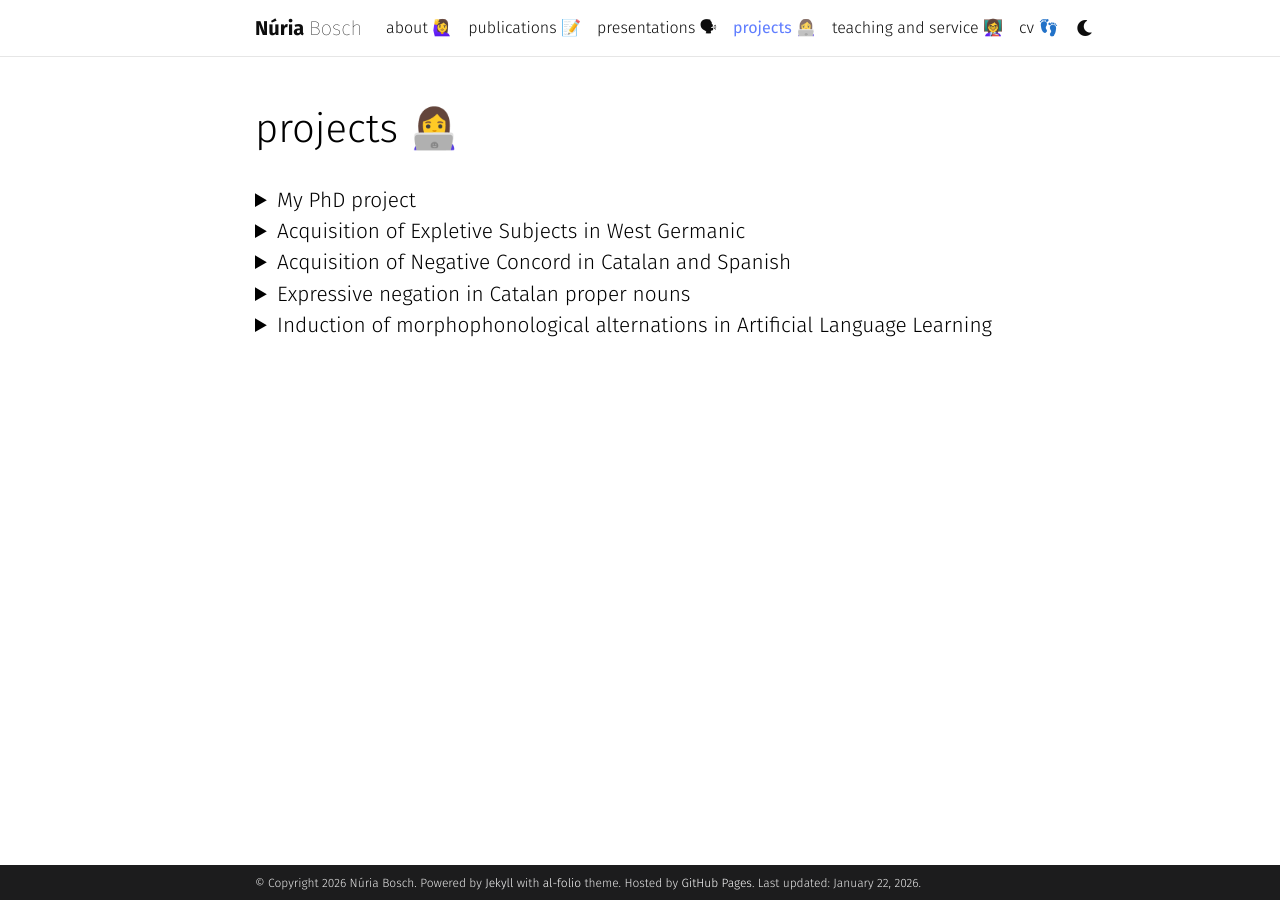
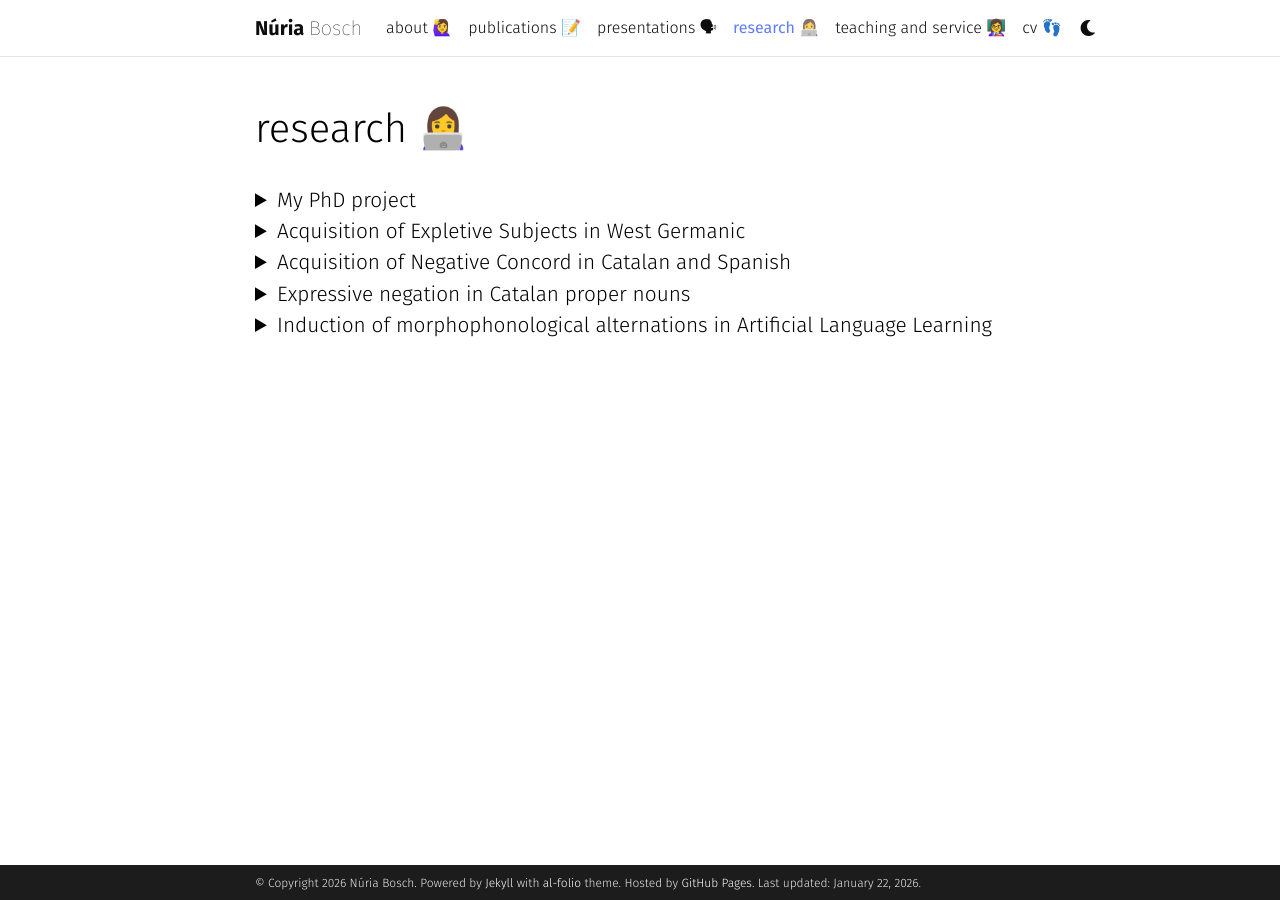
Before and after one commit to nuria-bosch/nuria-bosch.github.io, a Jekyll site: the page built from _pages/projects.md, in a window 1280 px wide. Built offline with Jekyll 4.4.1, drawn with Linux system fonts in a browser that asks for light colours; some web fonts are replaced; comment, search, counter and statistics services are not loaded; a style sheet for code colours, icons or effects is not loaded.

Commit message:
Update projects.md

```diff
--- a/_pages/projects.md
+++ b/_pages/projects.md
@@ -1,7 +1,7 @@
 ---
 layout: page
-title: projects 👩‍💻
-permalink: /projects/
+title: research 👩‍💻
+permalink: /research/
 nav: true
 nav_order: 3
 display_categories: [work]
@@ -13,7 +13,7 @@ horizontal: false
 <details>
   <summary class="project-title">My PhD project</summary>
   <p>Under construction!</p>
-  <p>📝 For output, see my <a href="https://nuria-bosch.github.io/publications">publications</a> and <a href="https://nuria-bosch.github.io/talks">presentations</a> pages.</p>
+  <p>📝 For output, see my <a href="https://nuria-bosch.github.io/publications">publications</a> and <a href="https://nuria-bosch.github.io/presentations">presentations</a> pages.</p>
 </details>
 
 <details>
```
